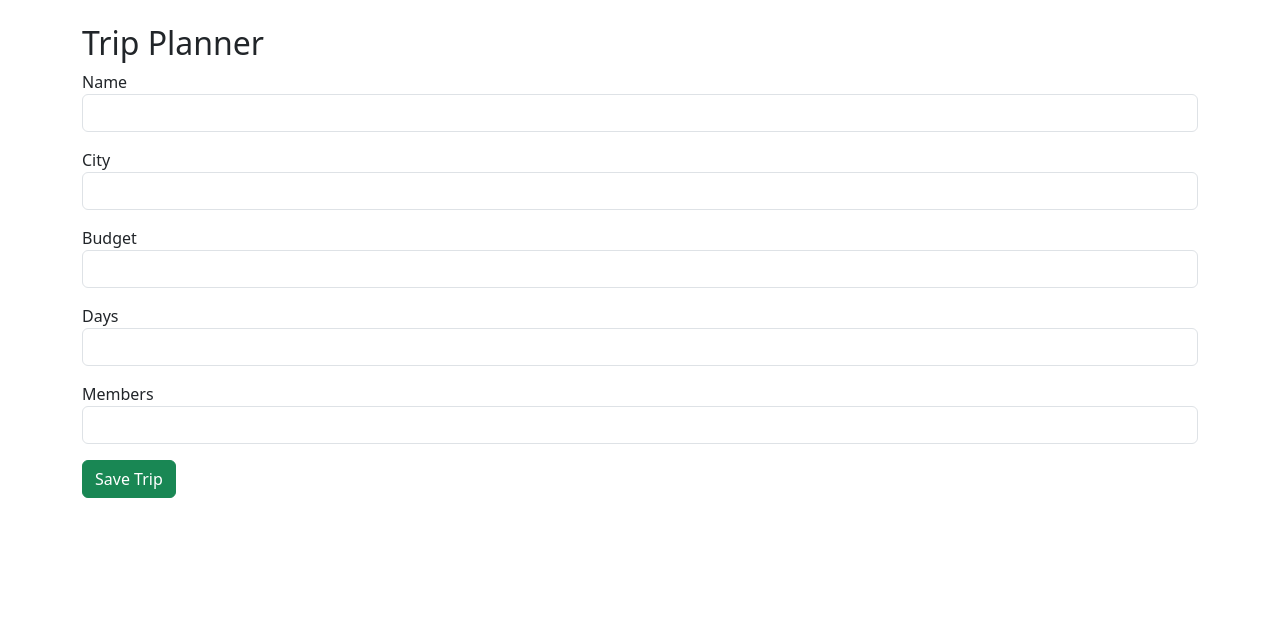
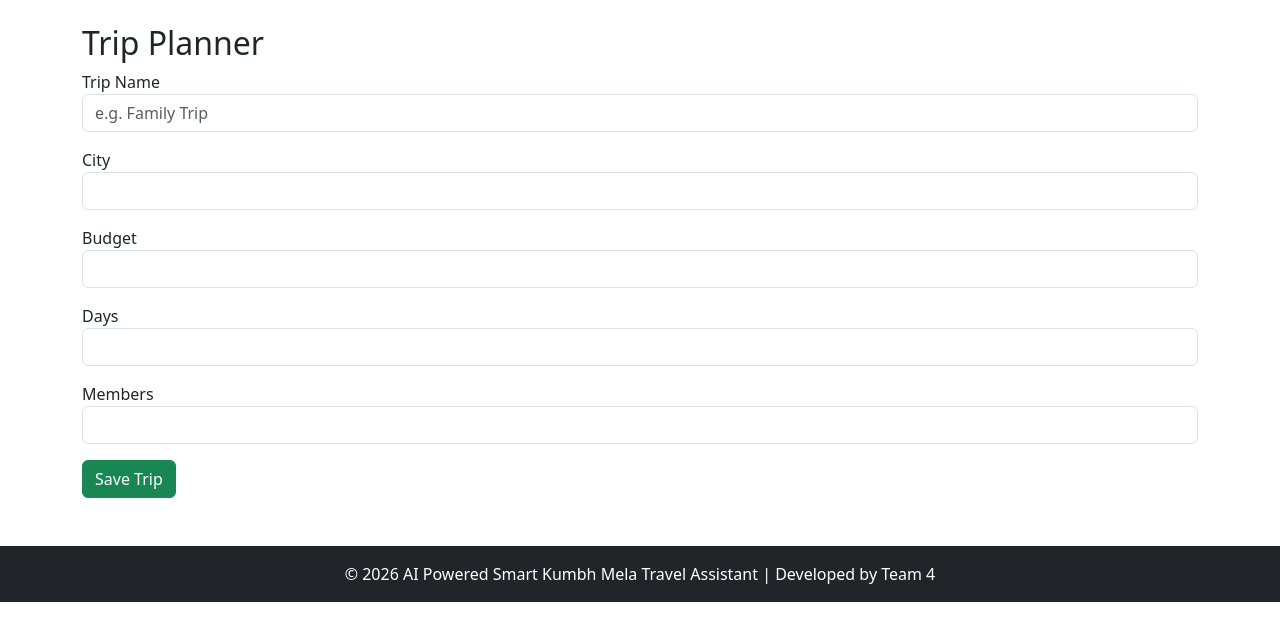
Before and after one commit to hiteshchaudhari77/ITR_Django_Backend, a Django app: page /trip/ in a window 1280 px wide. Shown: the part 56-697 px from the top of the page. Run offline with Django 5.2, Linux system fonts and the light colour scheme; the visitor is signed in with stand-in values (Sample User, id 1).

Commit message:
Improved UI and added footer

```diff
--- a/travel/templates/base.html
+++ b/travel/templates/base.html
@@ -127,6 +127,13 @@
 
 <script src="https://cdn.jsdelivr.net/npm/bootstrap@5.3.3/dist/js/bootstrap.bundle.min.js"></script>
 
+<footer class="bg-dark text-white text-center py-3 mt-5">
+    <p class="mb-0">
+        © 2026 AI Powered Smart Kumbh Mela Travel Assistant |
+        Developed by Team 4
+    </p>
+</footer>
+
 </body>
 
 </html>
--- a/travel/templates/home.html
+++ b/travel/templates/home.html
@@ -64,8 +64,8 @@
                     type="text"
                     name="search"
                     class="form-control"
-                    placeholder="Search Trip by City..."
-                    value="{{ search }}">
+                    placeholder="Search by City or Trip Name..."
+                    value="{{ search|default_if_none:'' }}">
 
             </div>
 
@@ -93,7 +93,7 @@
 
             <tr>
 
-                <th>Name</th>
+                <th>Trip Name</th>
                 <th>City</th>
                 <th>Budget</th>
                 <th>Days</th>
--- a/travel/templates/trip.html
+++ b/travel/templates/trip.html
@@ -3,6 +3,12 @@
 {% block content %}
 
 <h2>Trip Planner</h2>
+
+{% if error %}
+<div class="alert alert-danger">
+    {{ error }}
+</div>
+{% endif %}
 
 {% if message %}
 <div class="alert alert-success">
@@ -15,33 +21,52 @@
     {% csrf_token %}
 
     <div class="mb-3">
-        <label>Name</label>
-        <input type="text" name="name" class="form-control"
-               value="{{ trip.name|default:'' }}">
+        <label>Trip Name</label>
+        <input type="text"
+       name="name"
+       class="form-control"
+       placeholder="e.g. Family Trip"
+       value="{{ trip.name|default:'' }}"
+       required>
     </div>
 
     <div class="mb-3">
         <label>City</label>
-        <input type="text" name="city" class="form-control"
-               value="{{ trip.city|default:'' }}">
+        <input type="text"
+               name="city"
+               class="form-control"
+               value="{{ trip.city|default:'' }}"
+               required>
     </div>
 
     <div class="mb-3">
         <label>Budget</label>
-        <input type="number" name="budget" class="form-control"
-               value="{{ trip.budget|default:'' }}">
+        <input type="number"
+               name="budget"
+               class="form-control"
+               value="{{ trip.budget|default:'' }}"
+               min="1"
+               required>
     </div>
 
     <div class="mb-3">
         <label>Days</label>
-        <input type="number" name="days" class="form-control"
-               value="{{ trip.days|default:'' }}">
+        <input type="number"
+               name="days"
+               class="form-control"
+               value="{{ trip.days|default:'' }}"
+               min="1"
+               required>
     </div>
 
     <div class="mb-3">
         <label>Members</label>
-        <input type="number" name="members" class="form-control"
-               value="{{ trip.members|default:'' }}">
+        <input type="number"
+               name="members"
+               class="form-control"
+               value="{{ trip.members|default:'' }}"
+               min="1"
+               required>
     </div>
 
     <button class="btn btn-success">
--- a/travel/views.py
+++ b/travel/views.py
@@ -14,7 +14,7 @@ def home(request):
     else:
         trips = Trip.objects.none()
 
-    search = request.GET.get("search")
+    search = request.GET.get("search", "").strip()
 
     if search:
         trips = trips.filter(
@@ -53,11 +53,37 @@ def trip(request):
 
     if request.method == "POST":
 
-        name = request.POST.get("name")
-        city = request.POST.get("city")
+        name = request.POST.get("name").strip()
+        city = request.POST.get("city").strip()
         budget = int(request.POST.get("budget"))
         days = int(request.POST.get("days"))
         members = int(request.POST.get("members"))
+
+        # Validation
+        if not name:
+            return render(request, "trip.html", {
+                "error": "Name is required."
+            })
+
+        if not city:
+            return render(request, "trip.html", {
+                "error": "City is required."
+            })
+
+        if budget <= 0:
+            return render(request, "trip.html", {
+                "error": "Budget must be greater than 0."
+            })
+
+        if days <= 0:
+            return render(request, "trip.html", {
+                "error": "Days must be greater than 0."
+            })
+
+        if members <= 0:
+            return render(request, "trip.html", {
+                "error": "Members must be greater than 0."
+            })
 
         Trip.objects.create(
             user=request.user,
@@ -96,7 +122,11 @@ def trip(request):
 
 def edit_trip(request, id):
 
-    trip = get_object_or_404(Trip, id=id)
+    trip = get_object_or_404(
+        Trip,
+        id=id,
+        user=request.user
+    )
 
     if request.method == "POST":
 
@@ -117,7 +147,11 @@ def edit_trip(request, id):
 
 def delete_trip(request, id):
 
-    trip = get_object_or_404(Trip, id=id)
+    trip = get_object_or_404(
+        Trip,
+        id=id,
+        user=request.user
+    )
 
     trip.delete()
 
```
